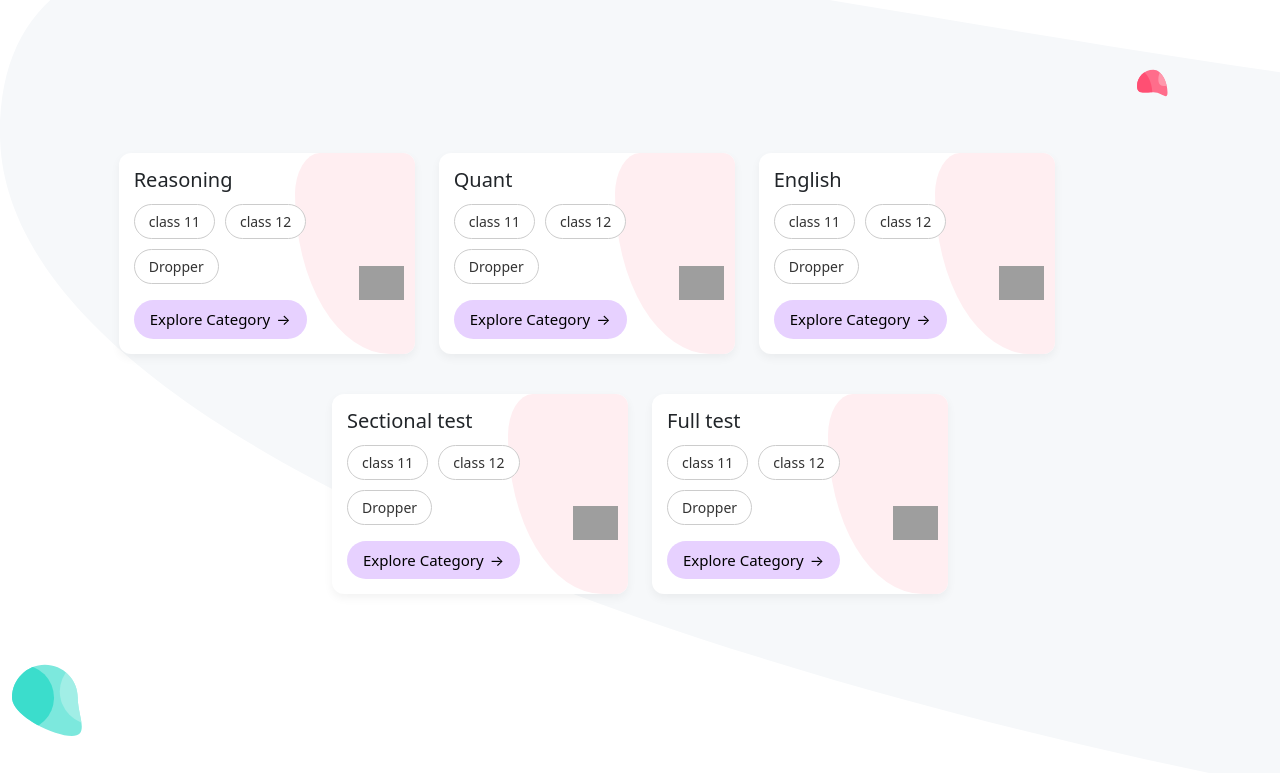
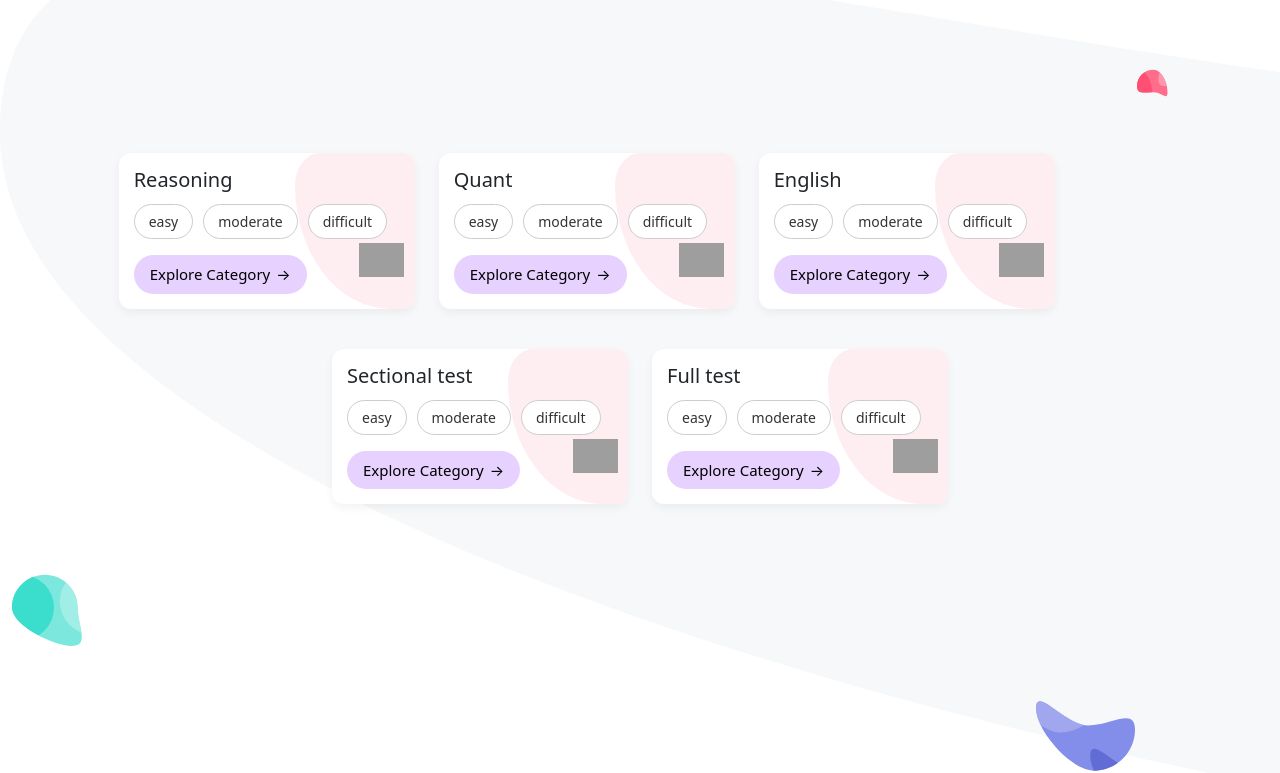
Before and after one commit to host-codes/sadsdquizasdpulseasdd, a plain HTML site: page get_started_test.html in a window 1280 px wide. Shown: the part 63-836 px from the top of the page. Drawn offline with nearby package versions, Linux system fonts and the light colour scheme; grey boxes are pictures that could not be loaded; a web font is replaced by a local one.

Commit message:
Update get_started_test.html

```diff
--- a/get_started_test.html
+++ b/get_started_test.html
@@ -1074,9 +1074,9 @@ li.nav-item:hover {
   <div class="card-left">
     <h3>Reasoning</h3>
     <div class="tags">
-      <span class="tag">class 11</span>
-      <span class="tag">class 12</span>
-      <span class="tag">Dropper</span>
+       <span class="tag">easy</span>
+      <span class="tag">moderate</span>
+     <span class="tag">difficult</span>
     </div>
     <button class="explore-btn" onclick="window.location.href = 'reasoning';" target="_blank">
       Explore Category
@@ -1095,9 +1095,9 @@ li.nav-item:hover {
   <div class="card-left">
     <h3>Quant </h3>
     <div class="tags">
-      <span class="tag">class 11</span>
-      <span class="tag">class 12</span>
-      <span class="tag">Dropper</span>
+      <span class="tag">easy</span>
+      <span class="tag">moderate</span>
+     <span class="tag">difficult</span>
     </div>
     <button class="explore-btn" onclick="window.location.href = 'quantitative';" target="_blank">
       Explore Category
@@ -1115,9 +1115,9 @@ li.nav-item:hover {
 				 <div class="card-left">
 				<h3>English</h3>
 				<div class="tags">
-				  <span class="tag">class 11</span>
-				  <span class="tag">class 12</span>
-				  <span class="tag">Dropper</span>
+				   <span class="tag">easy</span>
+      <span class="tag">moderate</span>
+     <span class="tag">difficult</span>
 				</div>
 				<button class="explore-btn" onclick="window.location.href = 'english';" target='_blank' "; >
 				  Explore Category
@@ -1146,9 +1146,9 @@ li.nav-item:hover {
 				 <div class="card-left">
 				<h3>Sectional test</h3>
 				<div class="tags">
-				  <span class="tag">class 11</span>
-				  <span class="tag">class 12</span>
-				  <span class="tag">Dropper</span>
+				  <span class="tag">easy</span>
+      <span class="tag">moderate</span>
+     <span class="tag">difficult</span>
 				</div>
 				<button class="explore-btn" onclick="window.location.href = 'sectional_test';" target='_blank' "; >
 				  Explore Category
@@ -1171,9 +1171,9 @@ li.nav-item:hover {
   <div class="card-left">
     <h3>Full test</h3>
     <div class="tags">
-      <span class="tag">class 11</span>
-      <span class="tag">class 12</span>
-      <span class="tag">Dropper</span>
+      <span class="tag">easy</span>
+      <span class="tag">moderate</span>
+     <span class="tag">difficult</span>
     </div>
   <button class="explore-btn" onclick="window.location.href = 'full_test';" target='_blank' "; >
       Explore Category
```
